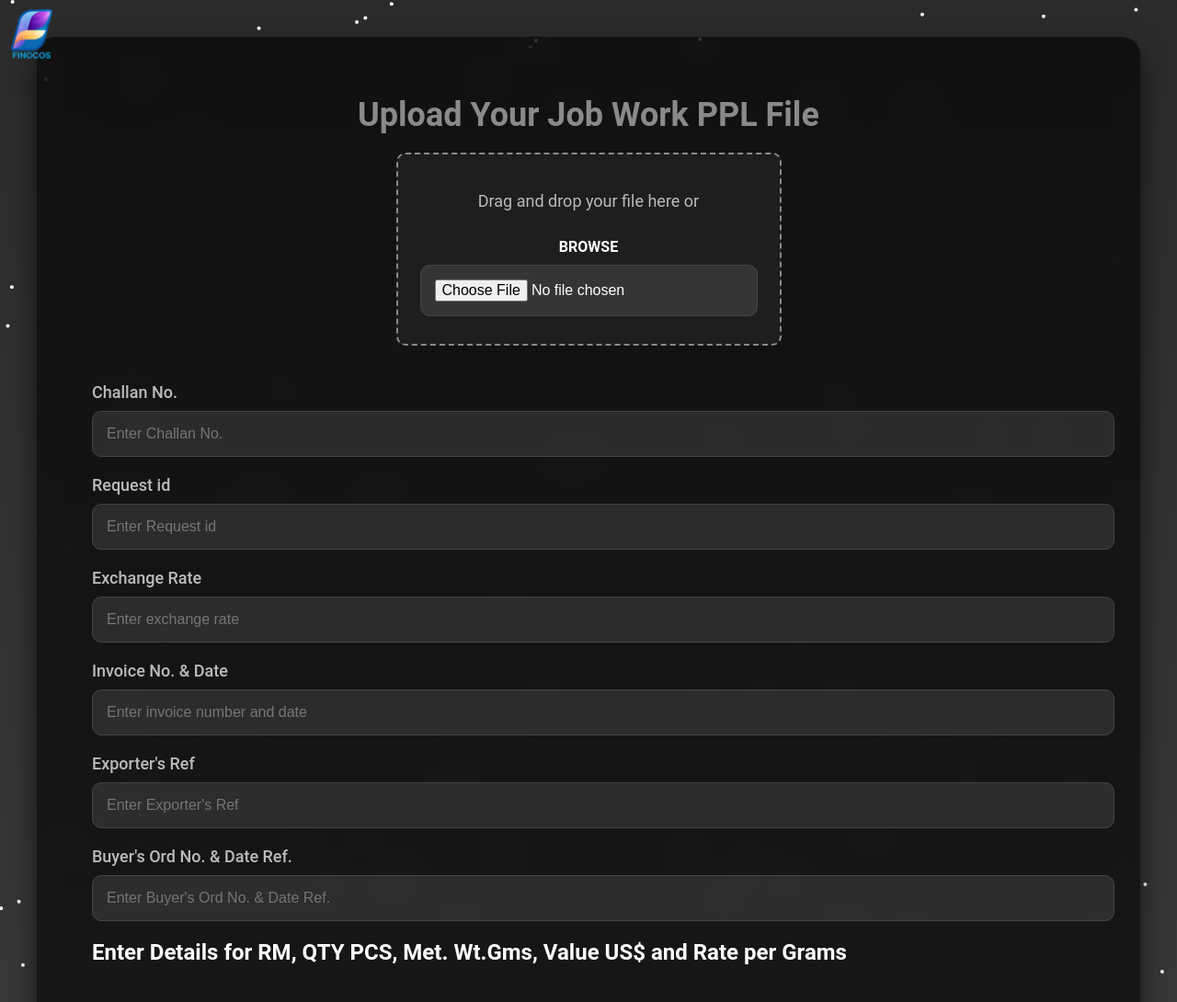
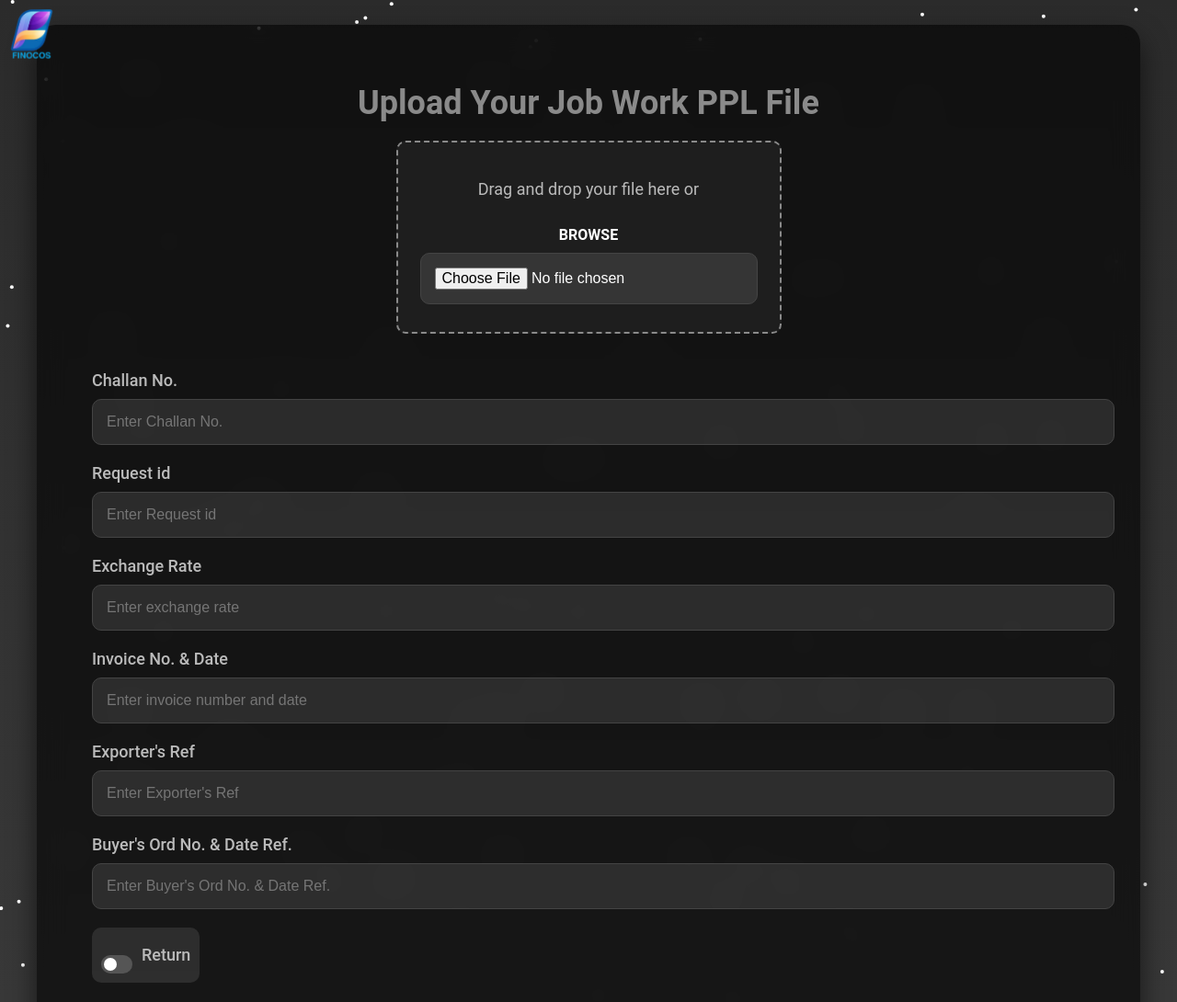
Before and after one commit to Narendra-Sharma-Code/Invoice-Automation, a Flask app: page /app_job_work/upload_job_work in a window 1280 px wide. Shown: the top 1090 px of the page at 92% size. Run offline with Flask 3, Linux system fonts and the light colour scheme.

Commit message:
added Return switch in UI

```diff
--- a/app/app_job_work/templates/upload_job_work.html
+++ b/app/app_job_work/templates/upload_job_work.html
@@ -193,6 +193,73 @@
             height: auto; /* Maintain aspect ratio */
         }
 
+            /* Container for alignment */
+        .switch-container {
+            display: flex;
+            align-items: center; /* Ensures vertical alignment */
+            gap: 10px; /* Space between the switch and the text */
+            padding: 10px; /* Add padding for better spacing */
+            background-color: rgba(255, 255, 255, 0.1); /* Optional: Light background */
+            border-radius: 10px; /* Rounded corners for the container */
+            margin-top: 20px; /* Space above the container */
+            width: fit-content; /* Container width adjusts to its content */
+        }
+
+        /* Styling for the Return text */
+        .return-text {
+            font-size: 18px;
+            color: #bbb; /* Matches other text styles */
+            font-weight: 500;
+            line-height: 20px; /* Matches the height of the toggle switch */
+        }
+
+        /* Switch styling */
+        .switch {
+            position: relative;
+            display: inline-block;
+            width: 34px;
+            height: 20px;
+            vertical-align: middle; /* Aligns the switch with text */
+        }
+
+        .switch input {
+            display: none;
+        }
+
+        .slider {
+            position: absolute;
+            cursor: pointer;
+            top: 0;
+            left: 0;
+            right: 0;
+            bottom: 0;
+            background-color: #555; /* Visible on dark backgrounds */
+            transition: 0.4s;
+            border-radius: 20px;
+        }
+
+        .slider:before {
+            position: absolute;
+            content: "";
+            height: 14px;
+            width: 14px;
+            left: 3px;
+            bottom: 3px;
+            background-color: white;
+            transition: 0.4s;
+            border-radius: 50%;
+        }
+
+        input:checked + .slider {
+            background-color: #0f62fe;
+        }
+
+        input:checked + .slider:before {
+            transform: translateX(14px);
+        }
+
+
+
         @keyframes fadeIn {
             from {
                 opacity: 0;
@@ -247,6 +314,18 @@
                 <label for="buyers_ord_no_date">Buyer's Ord No. & Date Ref.</label>
                 <input type="text" id="buyers_ord_no_date" name="buyers_ord_no_date"
                     placeholder="Enter Buyer's Ord No. & Date Ref." required>
+                <!-- Add spacing -->
+                <div style="margin-top: 20px;"></div>
+
+
+                <!-- Container for the button and Return text -->
+                <div class="switch-container">
+                    <label class="switch">
+                        <input type="checkbox">
+                        <span class="slider round"></span>
+                    </label>
+                    <span class="return-text">Return</span>
+                </div>
 
                 <!-- Dynamic Table for RM, QTY PCS, Met. Wt.Gms, and Value US$ -->
                 <h2>Enter Details for RM, QTY PCS, Met. Wt.Gms, Value US$ and Rate per Grams</h2>
```
